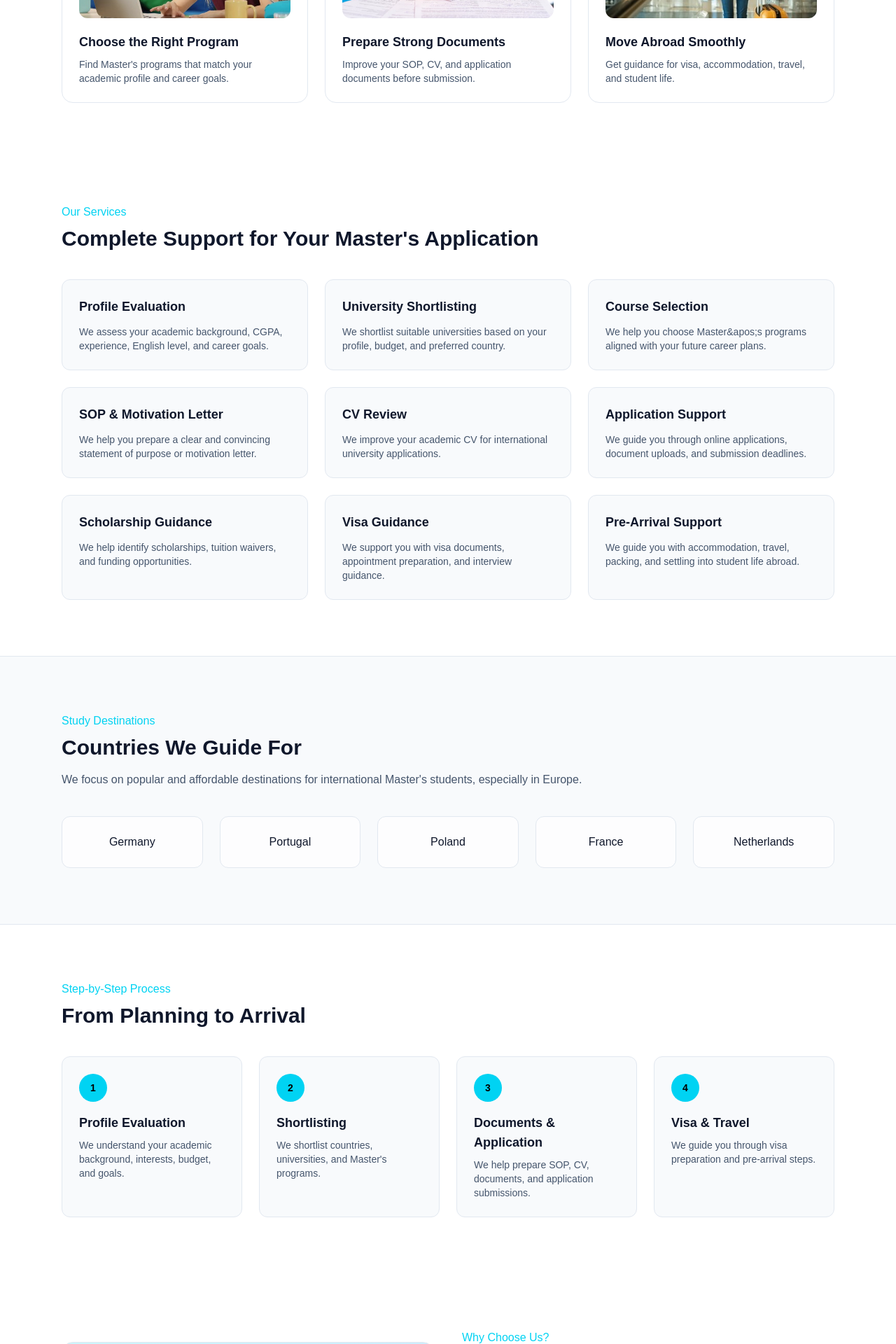
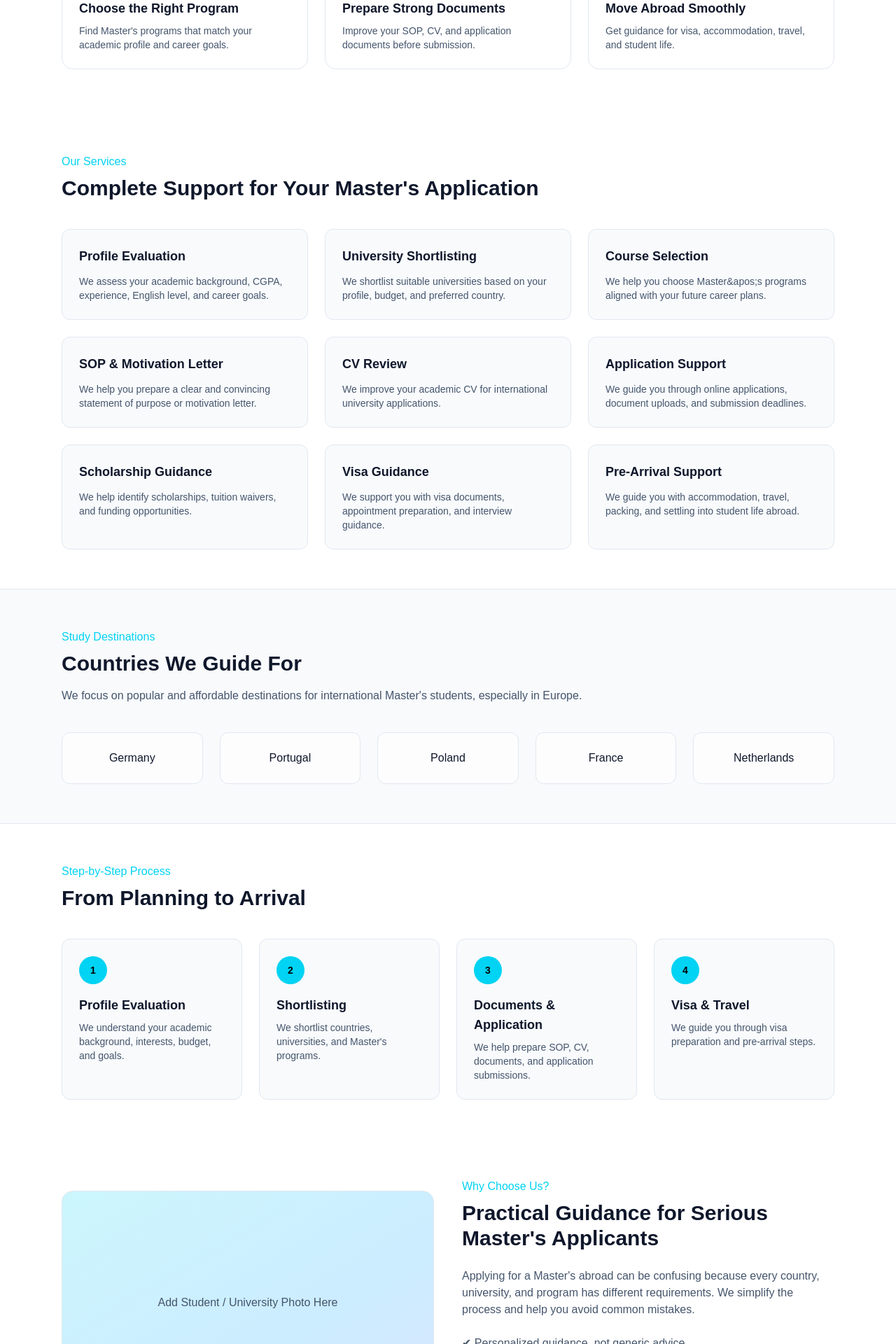
Before and after one commit to pjsr39/student-consultancy, a Next.js app: page / in a window 1280 px wide. Shown: the part 880-2800 px from the top of the page at 70% size. Built offline with nearby package versions, Linux system fonts and the light colour scheme.

Commit message:
Update page.tsx

```diff
--- a/app/page.tsx
+++ b/app/page.tsx
@@ -20,7 +20,7 @@ export default function Page() {
       </header>
 
       {/* HERO */}
-      <section className="max-w-6xl mx-auto px-6 py-20 grid md:grid-cols-2 gap-12 items-center">
+      <section className="max-w-6xl mx-auto px-6 py-14 grid md:grid-cols-2 gap-12 items-center">
         <div>
           <p className="text-cyan-400 font-medium mb-3">
             For students planning Master&apos;s abroad
@@ -116,7 +116,7 @@ export default function Page() {
       </section>
 
       {/* SERVICES */}
-      <section id="services" className="max-w-6xl mx-auto px-6 py-20">
+      <section id="services" className="max-w-6xl mx-auto px-6 py-14">
         <p className="text-cyan-400 font-medium mb-2">Our Services</p>
         <h2 className="text-3xl font-semibold mb-10">
           Complete Support for Your Master&apos;s Application
@@ -174,7 +174,7 @@ export default function Page() {
 
       {/* COUNTRIES */}
       <section id="countries" className="bg-slate-50 border-y border-slate-200">
-        <div className="max-w-6xl mx-auto px-6 py-20">
+        <div className="max-w-6xl mx-auto px-6 py-14">
           <p className="text-cyan-400 font-medium mb-2">Study Destinations</p>
 
           <h2 className="text-3xl font-semibold mb-4">
@@ -206,7 +206,7 @@ export default function Page() {
       </section>
 
       {/* PROCESS */}
-      <section id="process" className="max-w-6xl mx-auto px-6 py-20">
+      <section id="process" className="max-w-6xl mx-auto px-6 py-14">
         <p className="text-cyan-400 font-medium mb-2">Step-by-Step Process</p>
 
         <h2 className="text-3xl font-semibold mb-10">
@@ -251,7 +251,7 @@ export default function Page() {
       </section>
 
       {/* WHY CHOOSE US */}
-      <section className="max-w-6xl mx-auto px-6 py-20">
+      <section className="max-w-6xl mx-auto px-6 py-14">
         <div className="grid md:grid-cols-2 gap-10 items-center">
           <div className="bg-gradient-to-br from-cyan-400/20 to-blue-500/20 rounded-2xl h-80 flex items-center justify-center text-slate-600 border border-slate-200">
             Add Student / University Photo Here
@@ -281,7 +281,7 @@ export default function Page() {
 
       {/* FAQ */}
       <section id="faq" className="bg-slate-50 border-y border-slate-200">
-        <div className="max-w-4xl mx-auto px-6 py-20">
+        <div className="max-w-4xl mx-auto px-6 py-14">
           <p className="text-cyan-400 font-medium mb-2">FAQ</p>
 
           <h2 className="text-3xl font-semibold mb-10">
@@ -323,7 +323,7 @@ export default function Page() {
       </section>
 
       {/* CONTACT FORM */}
-      <section id="contact" className="max-w-4xl mx-auto px-6 py-20">
+      <section id="contact" className="max-w-4xl mx-auto px-6 py-14">
         <div className="border border-slate-200 bg-slate-50 rounded-2xl p-8">
           <p className="text-cyan-400 font-medium mb-2">Get Started</p>
 
```
